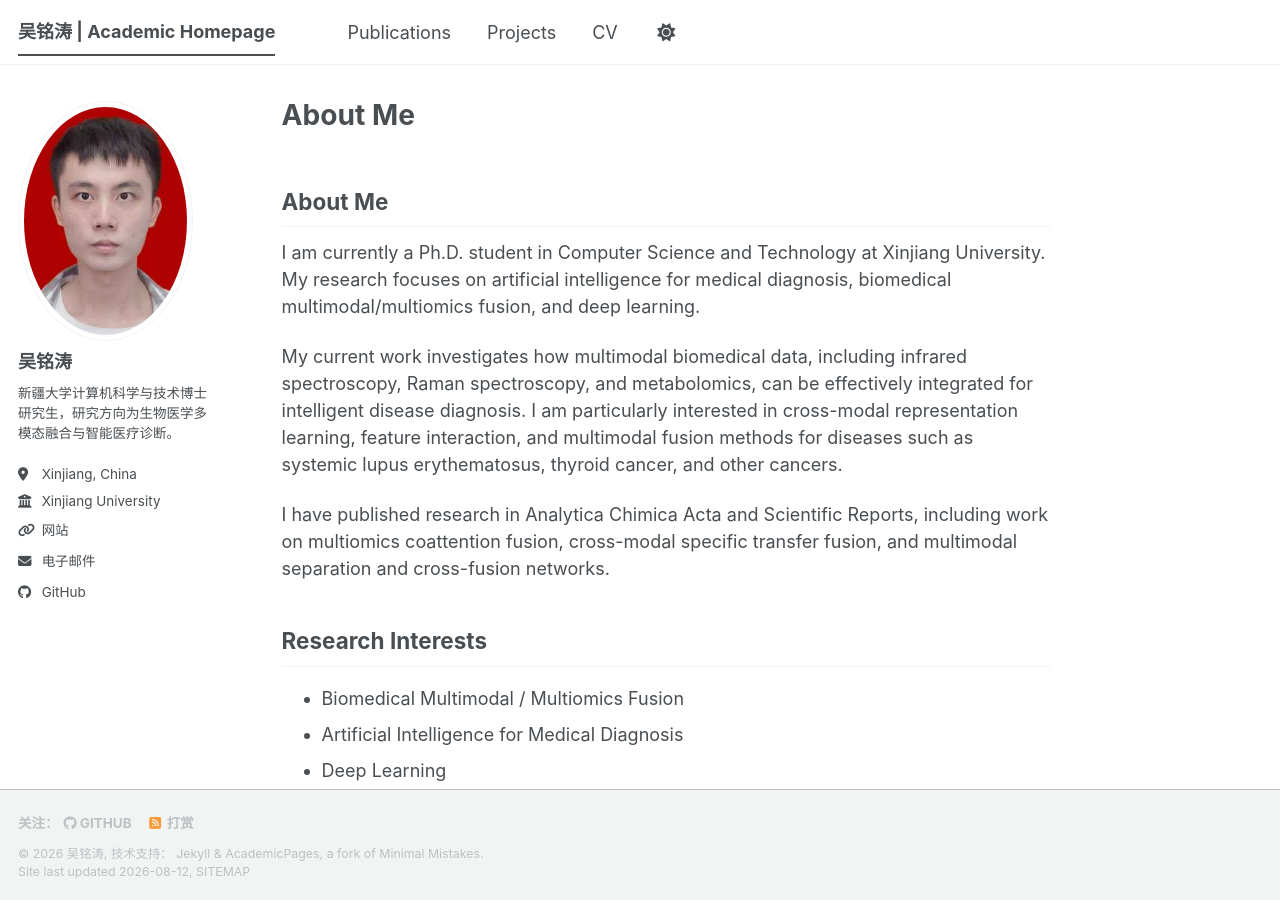
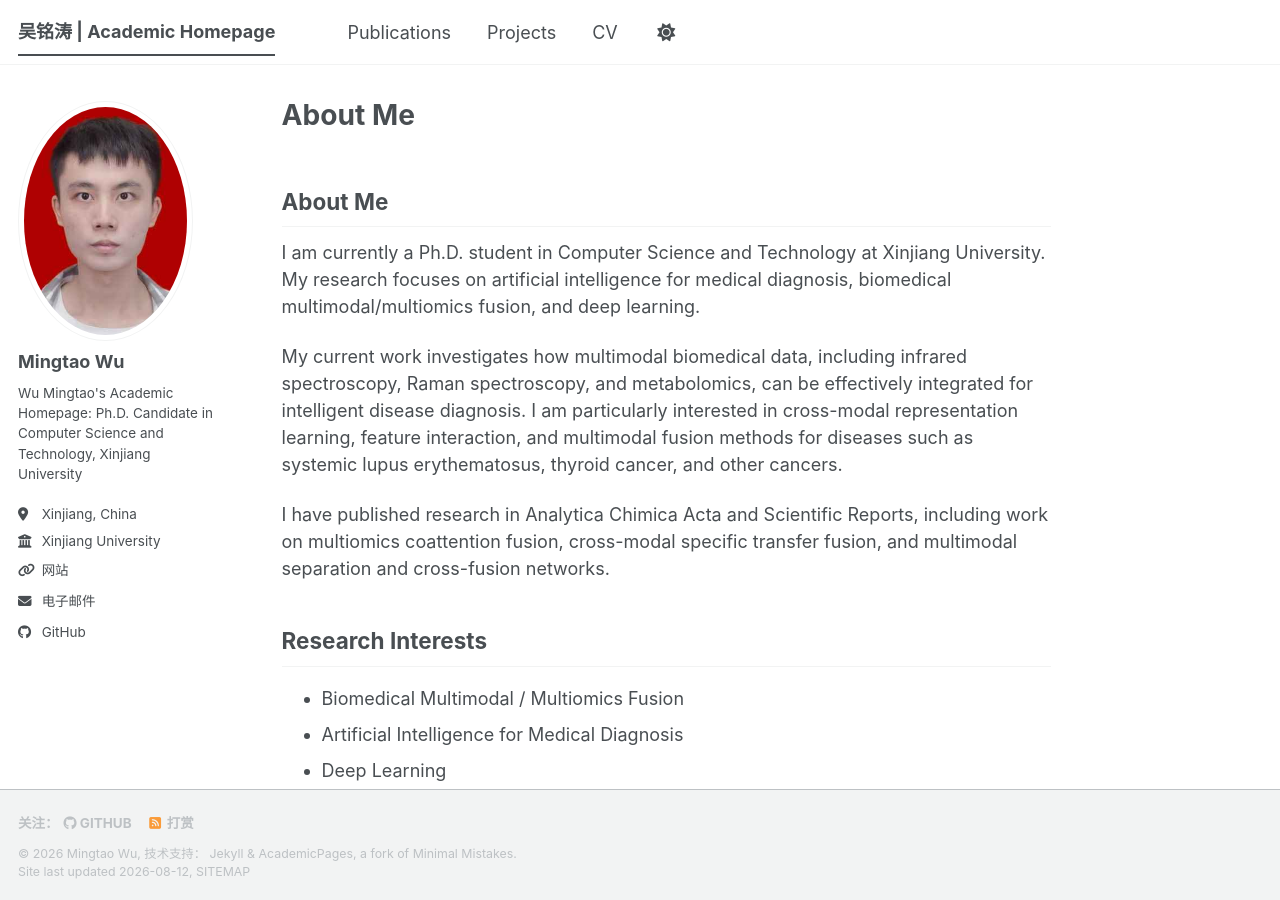
Before and after one commit to handsoner/handsoner.github.io, a Jekyll site: the page built from _pages/about.md, in a window 1280 px wide and 900 px high. Built offline with Jekyll 4.4.1, drawn with Linux system fonts in a browser that asks for light colours; a style sheet for code colours, icons or effects is not loaded.

Commit message:
Update _config.yml

```diff
--- a/_config.yml
+++ b/_config.yml
@@ -11,8 +11,8 @@ locale                   : "zh-CN"
 site_theme               : "default" # The available themes options are "default", "air", "sunrise", "mint", "dirt" and "contrast"
 title                    : "吴铭涛 | Academic Homepage"
 title_separator          : "-"
-name                     : &name "吴铭涛"
-description              : &description "吴铭涛的学术主页：新疆大学计算机科学与技术博士研究生"
+name                     : &name "Mingtao Wu"
+description              : &description "Wu Mingtao's Academic Homepage: Ph.D. Candidate in Computer Science and Technology, Xinjiang University"
 url                      : https://handsoner.github.io
                                                            # or if you already have some other page hosted on Github then use "https://[your GitHub username].github.io/[Your Repo Name]"
 baseurl                  : "" # the subpath of your site, e.g. "/blog"
@@ -24,9 +24,9 @@ repository               : "handsoner/handsoner.github.io"
 author:
   # Biographic information
   avatar           : "profile.jpg"
-  name             : "吴铭涛"
+  name             : "Mingtao Wu"
   pronouns         : # example:"she/her"
-  bio              : "新疆大学计算机科学与技术博士研究生，研究方向为生物医学多模态融合与智能医疗诊断。"
+  bio              : "Wu Mingtao's Academic Homepage: Ph.D. Candidate in Computer Science and Technology, Xinjiang University"
   location         : "Xinjiang, China"
   employer         : "Xinjiang University"
   uri              : "https://handsoner.github.io"
```
